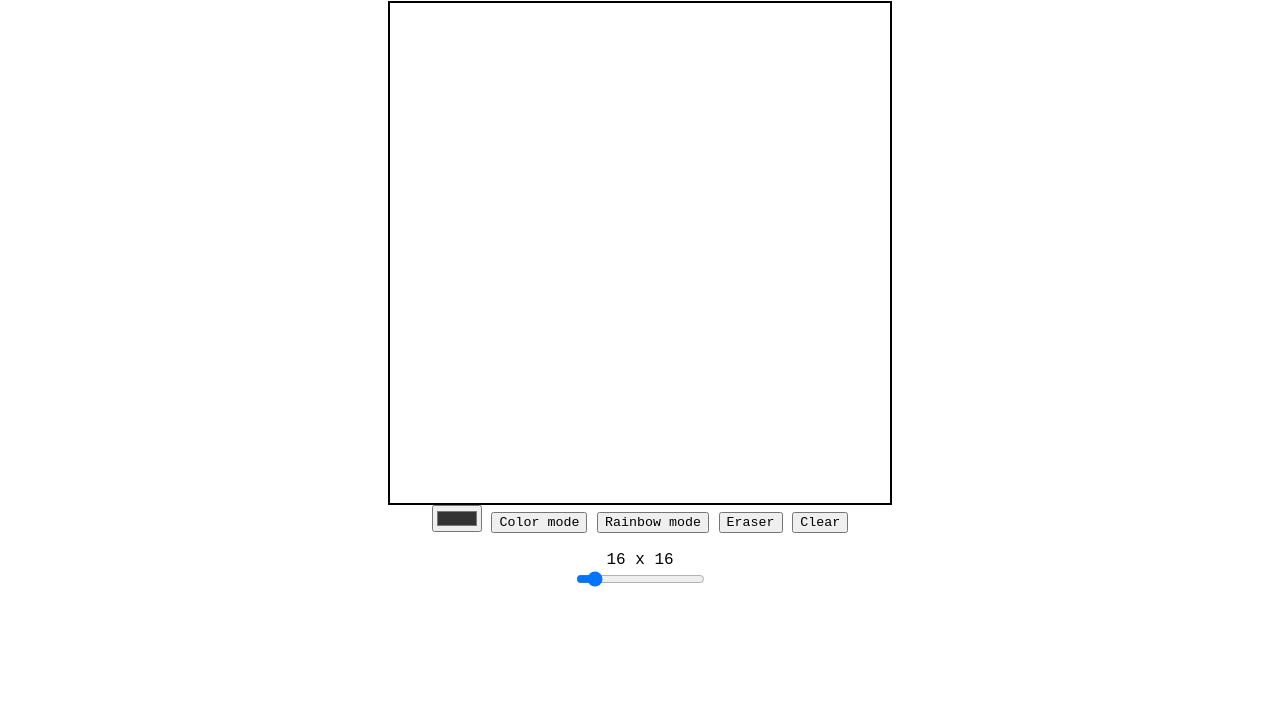
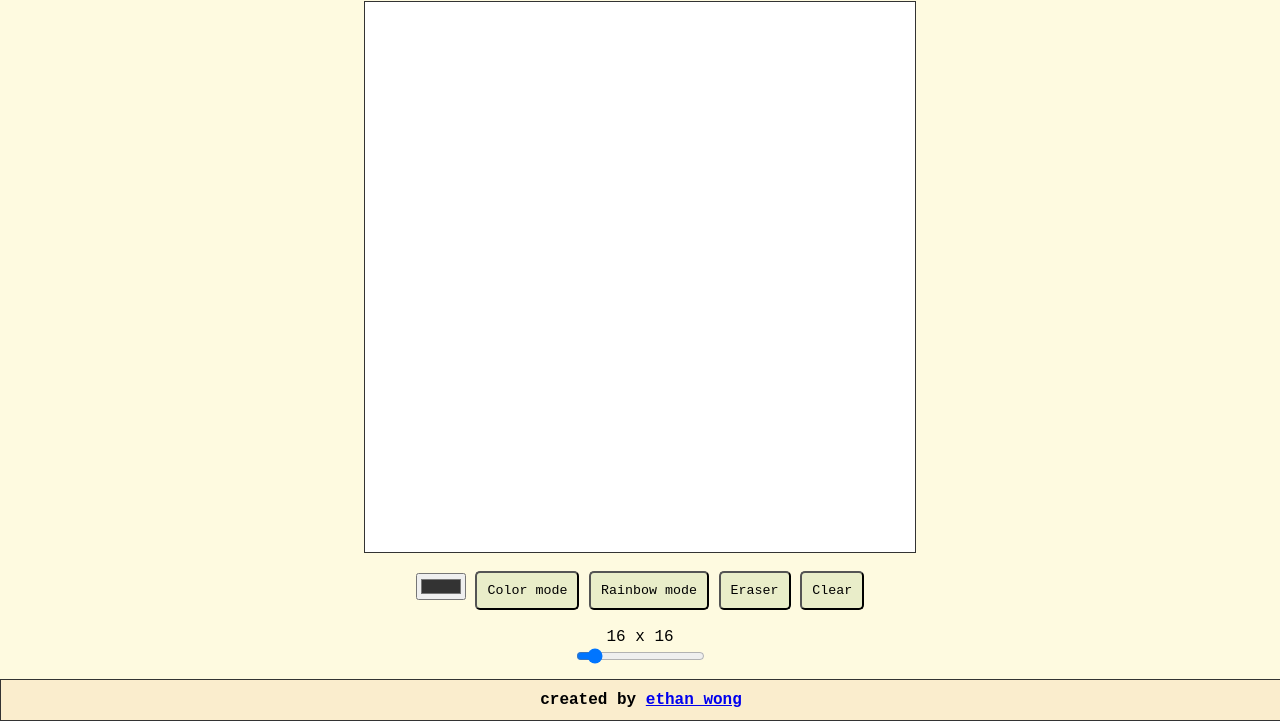
Before and after one commit to ethanwong888/etch-a-sketch, a plain HTML site: page index.html in a window 1280 px wide. Shown: the part 79-800 px from the top of the page. Drawn offline with Linux system fonts and the light colour scheme.

Commit message:
added footer and changed color palette

```diff
--- a/index.html
+++ b/index.html
@@ -14,7 +14,7 @@
     <div class="container"></div>
 
     <div class="options">
-      <input id="colorPicker" type="color" value="#333333" />
+      <input id="colorPicker" type="color" value="#333333"/>
       <button id="colorBtn">Color mode</button>
       <button id="rainbowBtn">Rainbow mode</button>
       <button id="eraserBtn">Eraser</button>
@@ -24,6 +24,9 @@
       <div id="gridSize" class="size-value">16 x 16</div>
       <input id="sizeSlider" type="range" value="16" min="1" max="150"/>
     </div>
+    <footer>
+      <h4>created by <a href="https://github.com/ethanwong888" rel="noopener noreferrer nofollow" target="_blank">ethan wong</a></h4>
+    </footer>
   </div>
 
   <script src="script.js"></script>
--- a/style.css
+++ b/style.css
@@ -3,8 +3,10 @@
 }
 
 body{
-  text-align: center;;
+  text-align: center;
+  background-color: #fefae0;
 }
+
 .drawing {
   display: flex;
   flex-direction: column;
@@ -12,19 +14,37 @@ body{
 }
 
 button {
-  /* width: 20px;
-  height: 10px; */
+  padding: 10px;
+  border-radius: 5px;
+  background-color: #e9edc9;
 }
 
 .container {
   display: grid;
-  width: 500px;
-  height: 500px;
-  align-self: center;;
-
-  border: 2px solid black;
+  width: 550px;
+  height: 550px;
+  align-self: center;
+  border: 1px solid #333333;
+  background-color: white;
 }
 
 #pixel {
   user-select: none;
 }
+
+#colorPicker{
+  margin-top: 20px;
+}
+
+footer {
+  display:flex;
+  align-items: center;
+  justify-content: center;
+  position: fixed;
+  left:0px;
+  bottom:0px;
+  height:40px;
+  width:100%;
+  background:#faedcd;
+  border: 1px solid #333333;
+}
```
